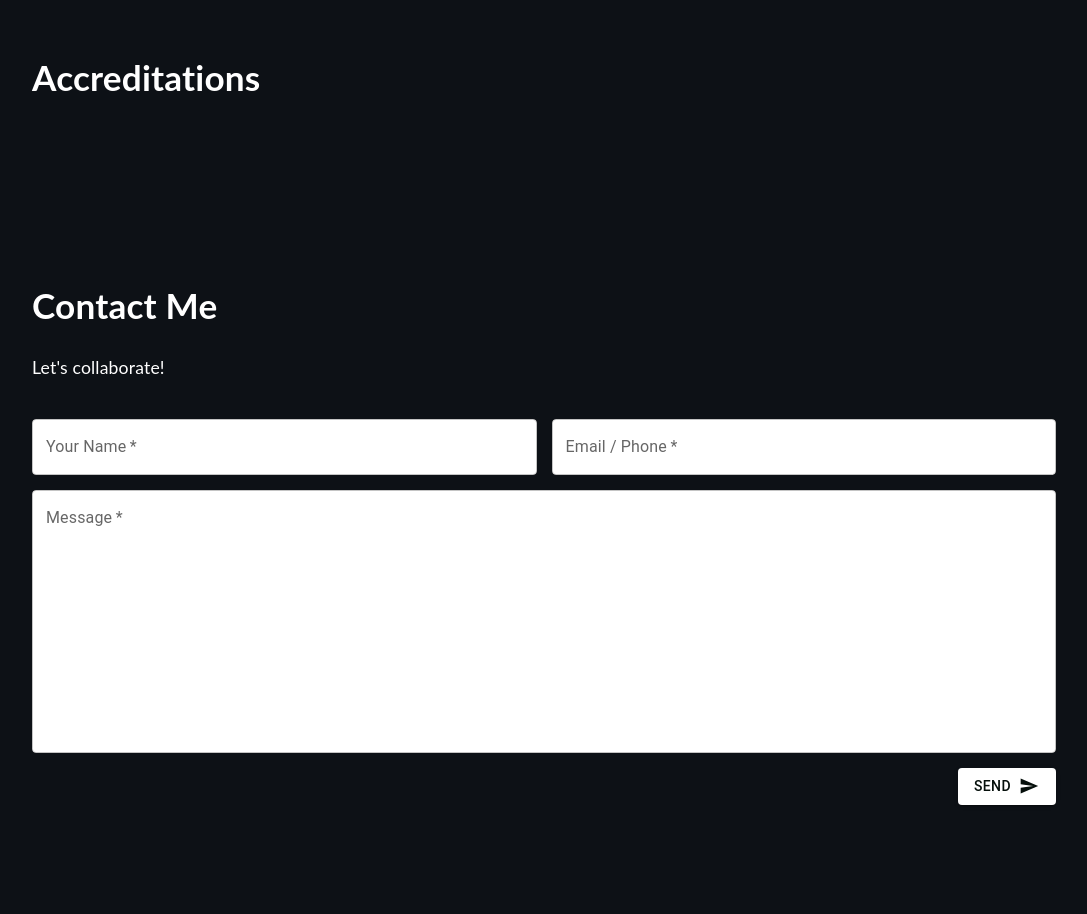
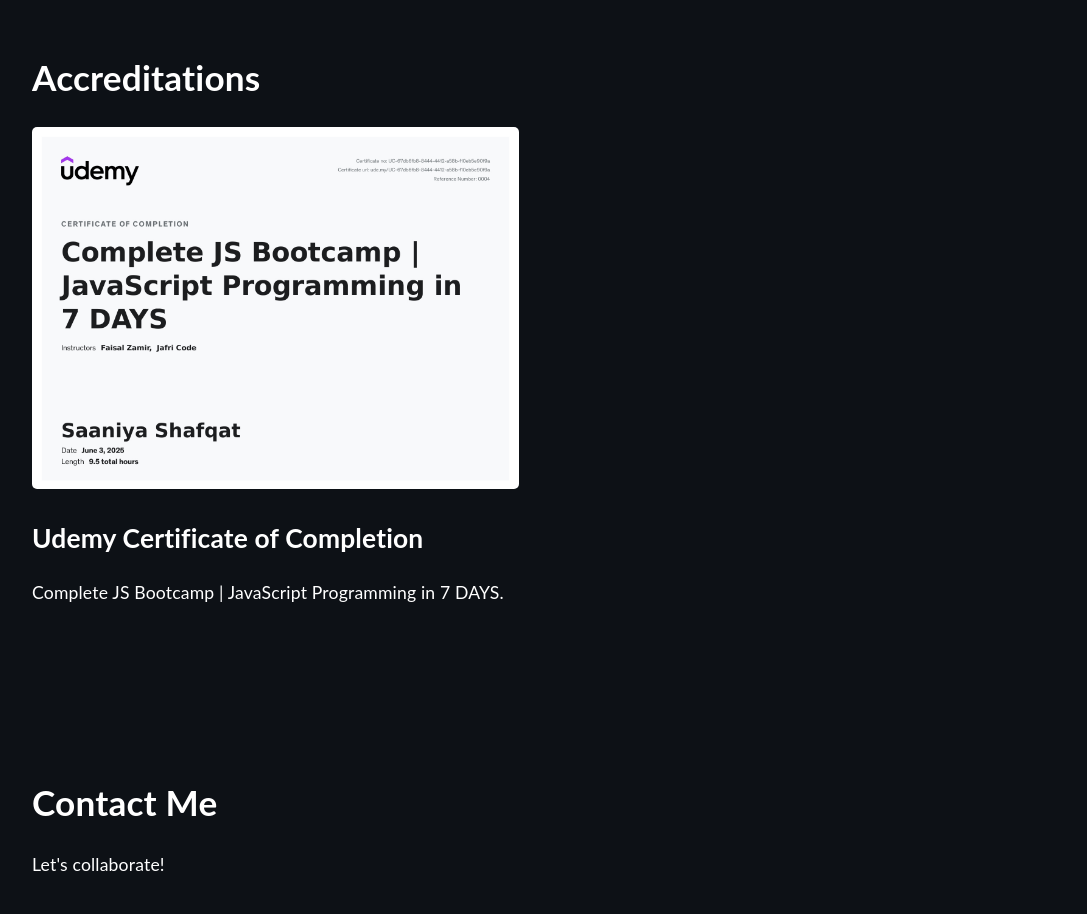
Before and after one commit to SaaniyaShafqat/portfolio, a React (Create React App) app: page / in a window 1280 px wide. Shown: the part 2620-3534 px from the top of the page, without its empty margins (96-1183 px from the left). Built offline with nearby package versions, Linux system fonts and the light colour scheme.

Commit message:
Add udemy certification

```diff
--- a/src/components/Accreditations.tsx
+++ b/src/components/Accreditations.tsx
@@ -1,11 +1,17 @@
 import React from "react";
 import '../assets/styles/Accreditations.scss';
+import cert01 from '../assets/images/cert01.jpg';
 
-function Accreditations() { //TODO: export and link udemy courses
+function Accreditations() {
     return(
     <div className="accreditations-container" id="accreditations">
         <h1>Accreditations</h1>
         <div className="accreditations-grid">
+            <div className="accreditation">
+                <a href="https://www.udemy.com/certificate/UC-67db6fb8-8444-4412-a58b-f10eb5e90f9a/?utm_campaign=email&utm_medium=email&utm_source=sendgrid.com" target="_blank" rel="noreferrer"><img src={cert01} className="zoom" alt="thumbnail" width="100%"/></a>
+                <a href="https://www.udemy.com/certificate/UC-67db6fb8-8444-4412-a58b-f10eb5e90f9a/?utm_campaign=email&utm_medium=email&utm_source=sendgrid.com" target="_blank" rel="noreferrer"><h2>Udemy Certificate of Completion</h2></a>
+                <p>Complete JS Bootcamp | JavaScript Programming in 7 DAYS.</p>
+            </div>
         </div>
     </div>
     );
```
Also changed, not shown: src/assets/images/cert01.jpg (added).
